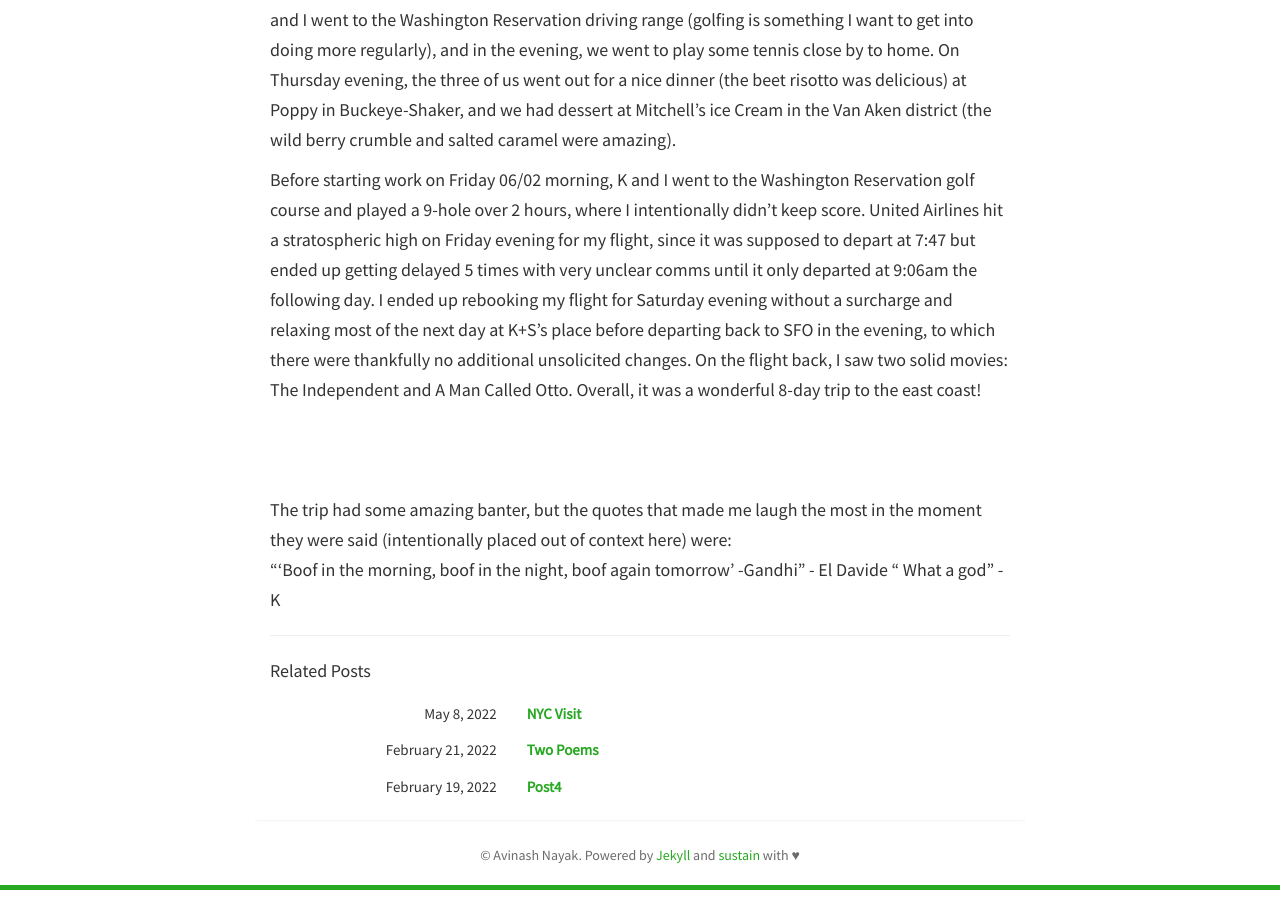
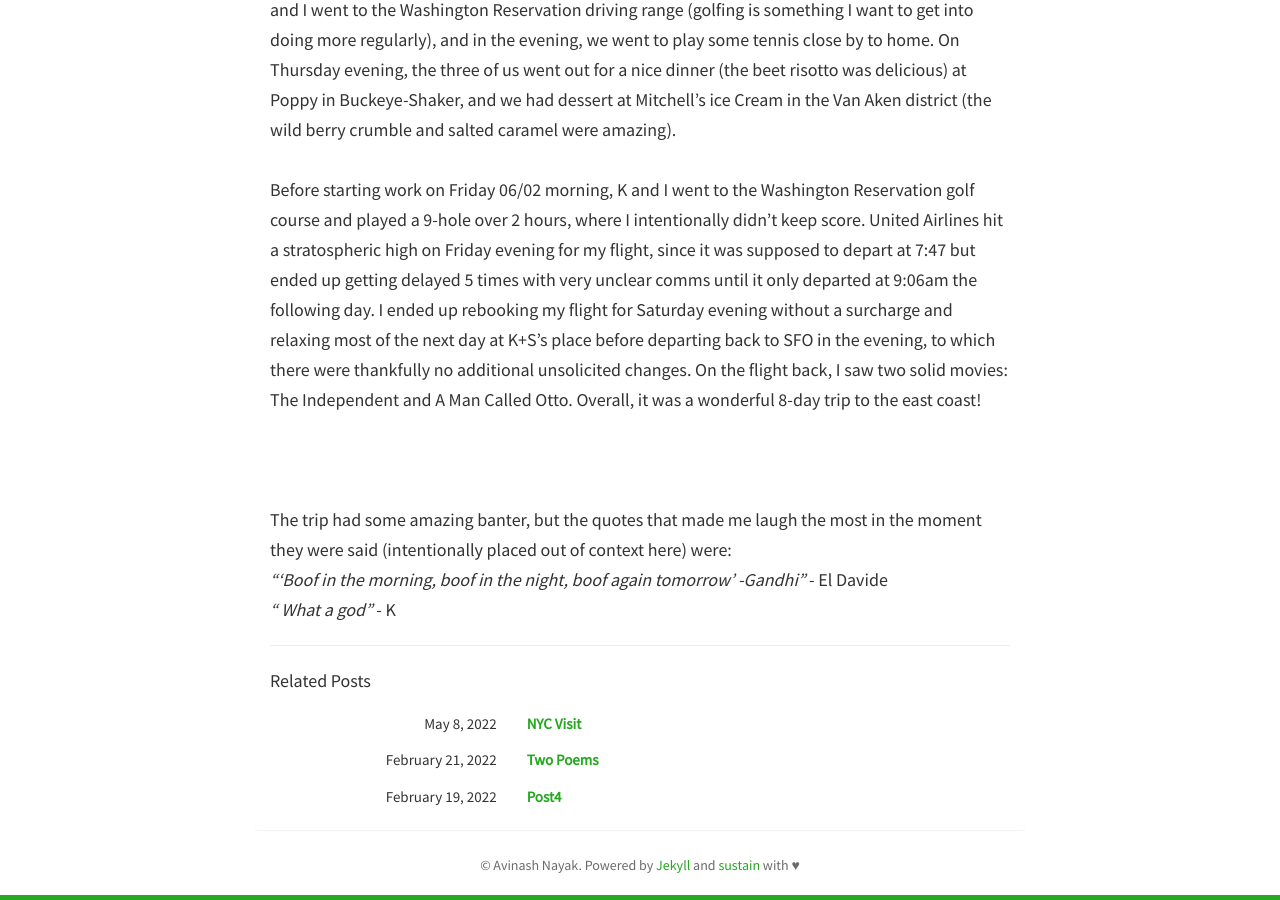
Before and after one commit to avinayak14/avinayak14.github.io, a Jekyll site: the page built from _posts/2023-06-08-post6.md, in a window 1280 px wide and 900 px high, scrolled down 2908 px. Built offline with Jekyll 4.4.1, drawn with Linux system fonts in a browser that asks for light colours; nearby versions of some CDN libraries; some of the changed text lies outside the part shown.

Commit message:
formatting fixes again

```diff
--- a/_posts/2023-06-08-post6.md
+++ b/_posts/2023-06-08-post6.md
@@ -33,8 +33,7 @@
 <br/>
 <br/>
 <br/>
-
-<h3 id=“heading2">Cleveland:</h3>
+<h3 id=“heading2">Cleveland</h3>
 <br/>
 Upon reaching Cleveland, KK picked me up from the airport and we headed home to their place, which is a spacious residence with a comfortable guest bedroom. The weather was immaculate in the evening so the three of us (me, K, S) went on a walk around lower Shaker Lake. We (S) tried climbing some trees and doing some outdoor cartwheels, but I realized I’m significantly less comfortable with even 10-12ft heights without a harness than 10 years ago (with the exception of bouldering since there’s a padded landing).
 <br/>
@@ -46,7 +45,8 @@
 <br/>
 <br/>
 From Tuesday to Friday, K, S, and I were all working during the day, but we made the time to do a collection of fun activities during the mornings and the evenings/nights. On Wednesday morning, K and I went to the Washington Reservation driving range (golfing is something I want to get into doing more regularly), and in the evening, we went to play some tennis close by to home. On Thursday evening, the three of us went out for a nice dinner (the beet risotto was delicious) at Poppy in Buckeye-Shaker, and we had dessert at Mitchell’s ice Cream in the Van Aken district (the wild berry crumble and salted caramel were amazing).
-
+<br/>
+<br/>
 Before starting work on Friday 06/02 morning, K and I went to the Washington Reservation golf course and played a 9-hole over 2 hours, where I intentionally didn’t keep score. United Airlines hit a stratospheric high on Friday evening for my flight, since it was supposed to depart at 7:47 but ended up getting delayed 5 times with very unclear comms until it only departed at 9:06am the following day. I ended up rebooking my flight for Saturday evening without a surcharge and relaxing most of the next day at K+S’s place before departing back to SFO in the evening, to which there were thankfully no additional unsolicited changes. On the flight back, I saw two solid movies: The Independent and A Man Called Otto. Overall, it was a wonderful 8-day trip to the east coast!
 <br/>
 <br/>
@@ -54,5 +54,6 @@
 <br/>
 The trip had some amazing banter, but the quotes that made me laugh the most in the moment they were said (intentionally placed out of context here) were:
 <br/>
-“‘Boof in the morning, boof in the night, boof again tomorrow’ -Gandhi” - El Davide
-“ What a god” - K
+<i>“‘Boof in the morning, boof in the night, boof again tomorrow’ -Gandhi”</i> - El Davide
+<br/>
+<i>“ What a god”</i> - K
```
